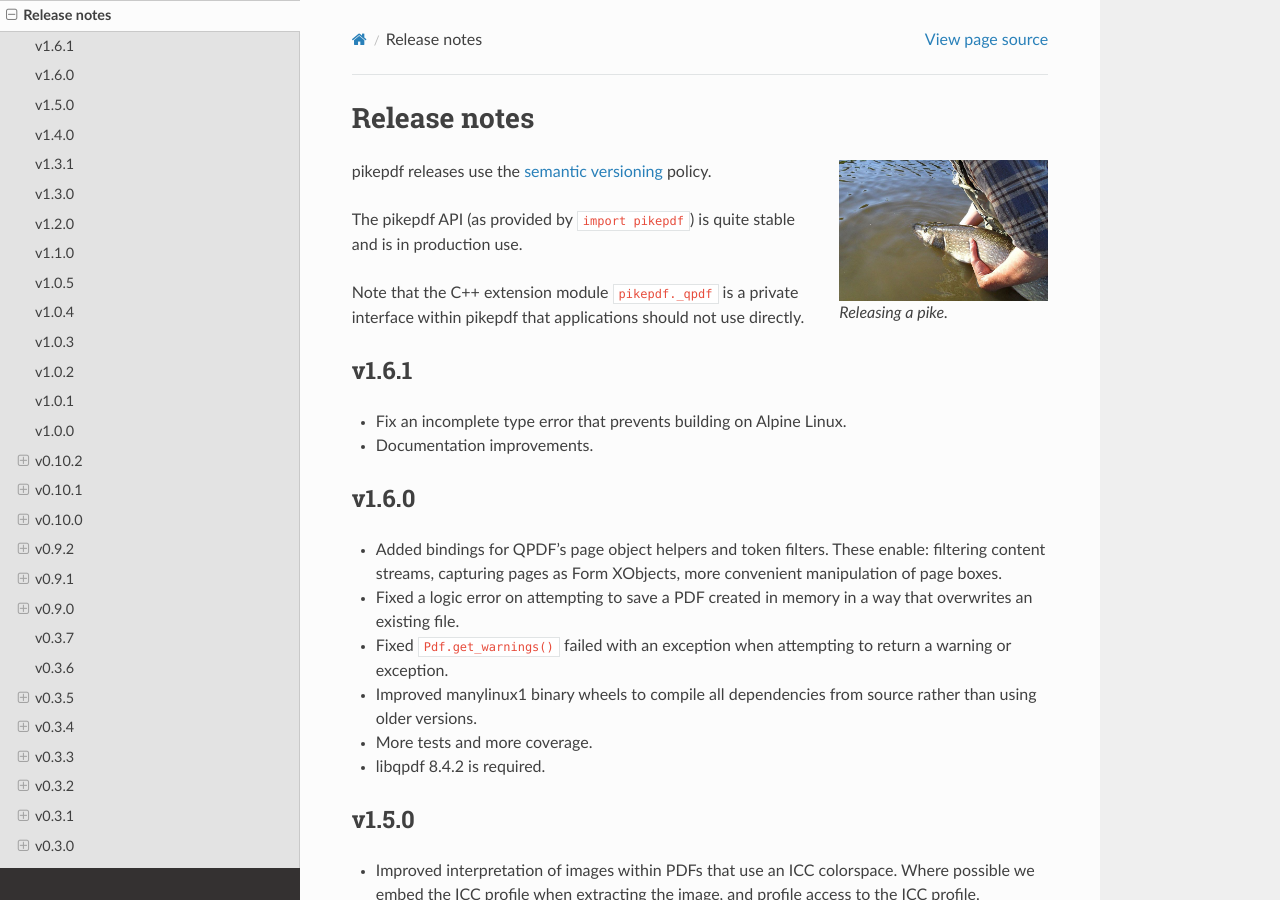
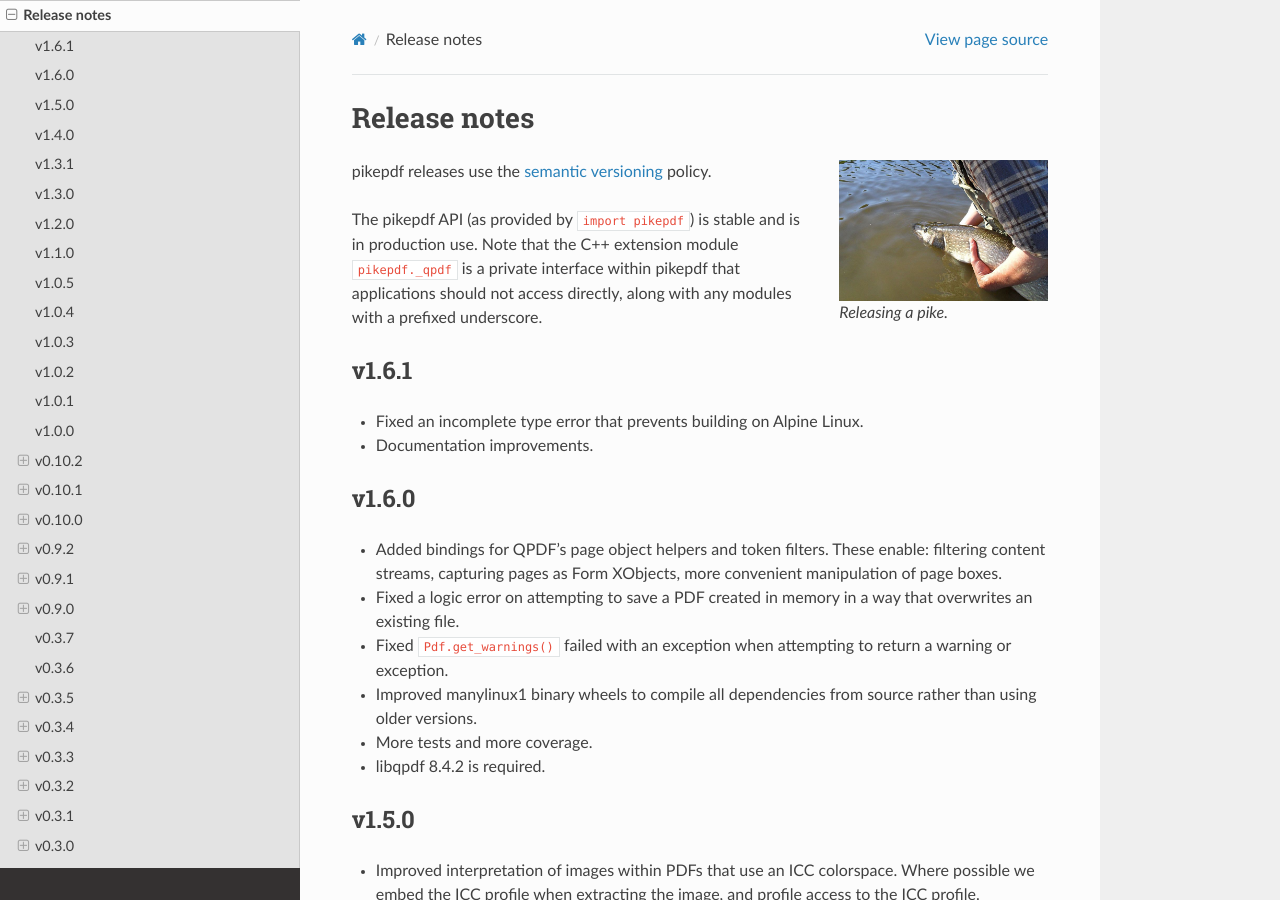
Before and after one commit to pikepdf/pikepdf, a Sphinx documentation site: the page built from docs/release_notes.rst, in a window 1280 px wide and 900 px high. Built offline with Sphinx 7.4.7 and the Read the Docs theme 2.0.0, drawn with Linux system fonts in a browser that asks for light colours; pages that are not in the unit, such as notebooks, are missing from menus; the version number could not be read and is left out.

Commit message:
Fix a few mistakes in release notes

```diff
--- a/docs/release_notes.rst
+++ b/docs/release_notes.rst
@@ -13,16 +13,15 @@ Release notes
 pikepdf releases use the `semantic versioning <http://semver.org>`__
 policy.
 
-The pikepdf API (as provided by ``import pikepdf``) is quite stable and
-is in production use.
-
-Note that the C++ extension module ``pikepdf._qpdf`` is a private
-interface within pikepdf that applications should not use directly.
+The pikepdf API (as provided by ``import pikepdf``) is stable and
+is in production use. Note that the C++ extension module
+``pikepdf._qpdf`` is a private interface within pikepdf that applications
+should not access directly, along with any modules with a prefixed underscore.
 
 v1.6.1
 ======
 
--  Fix an incomplete type error that prevents building on Alpine Linux.
+-  Fixed an incomplete type error that prevents building on Alpine Linux.
 -  Documentation improvements.
 
 v1.6.0
```
